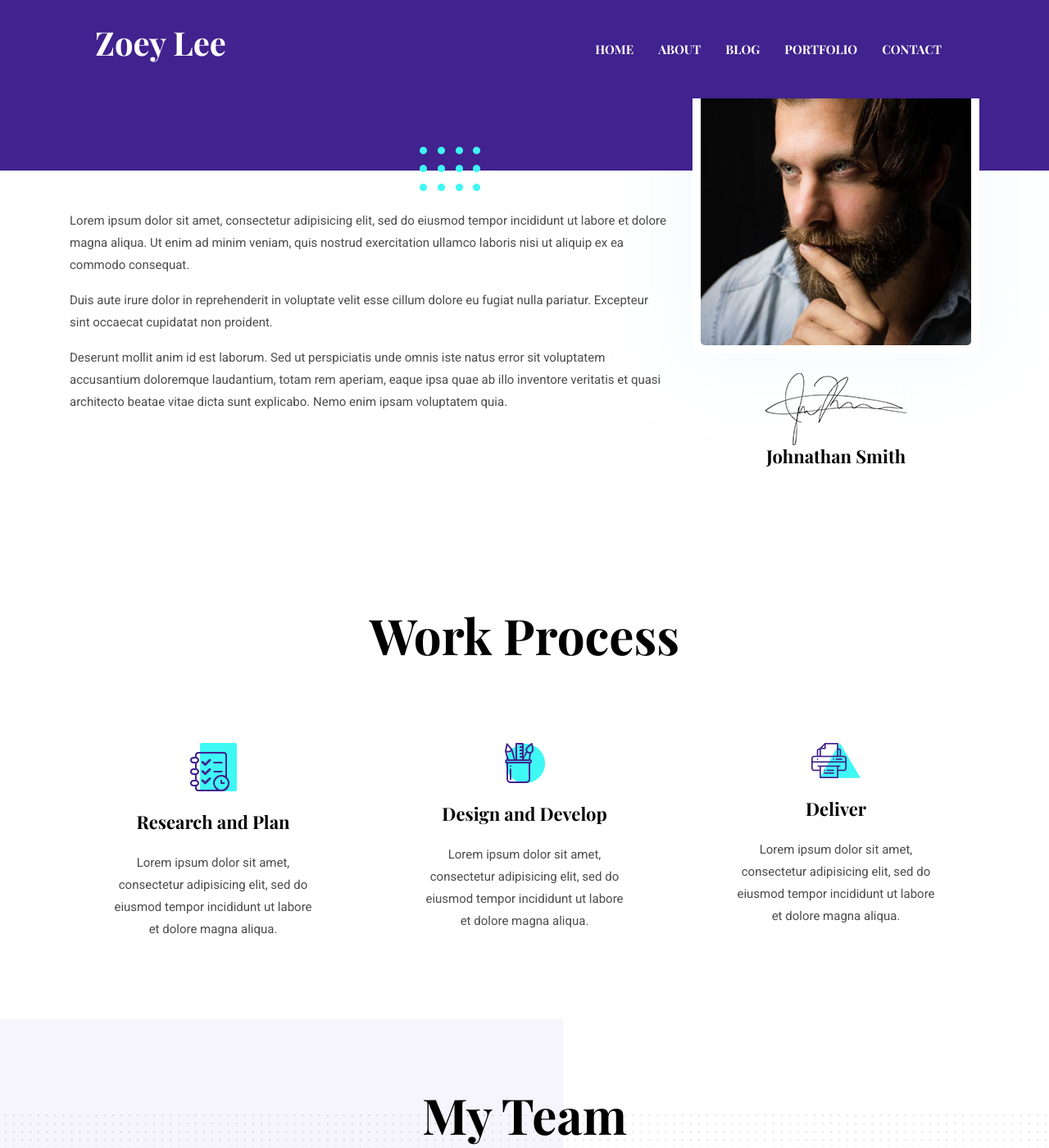
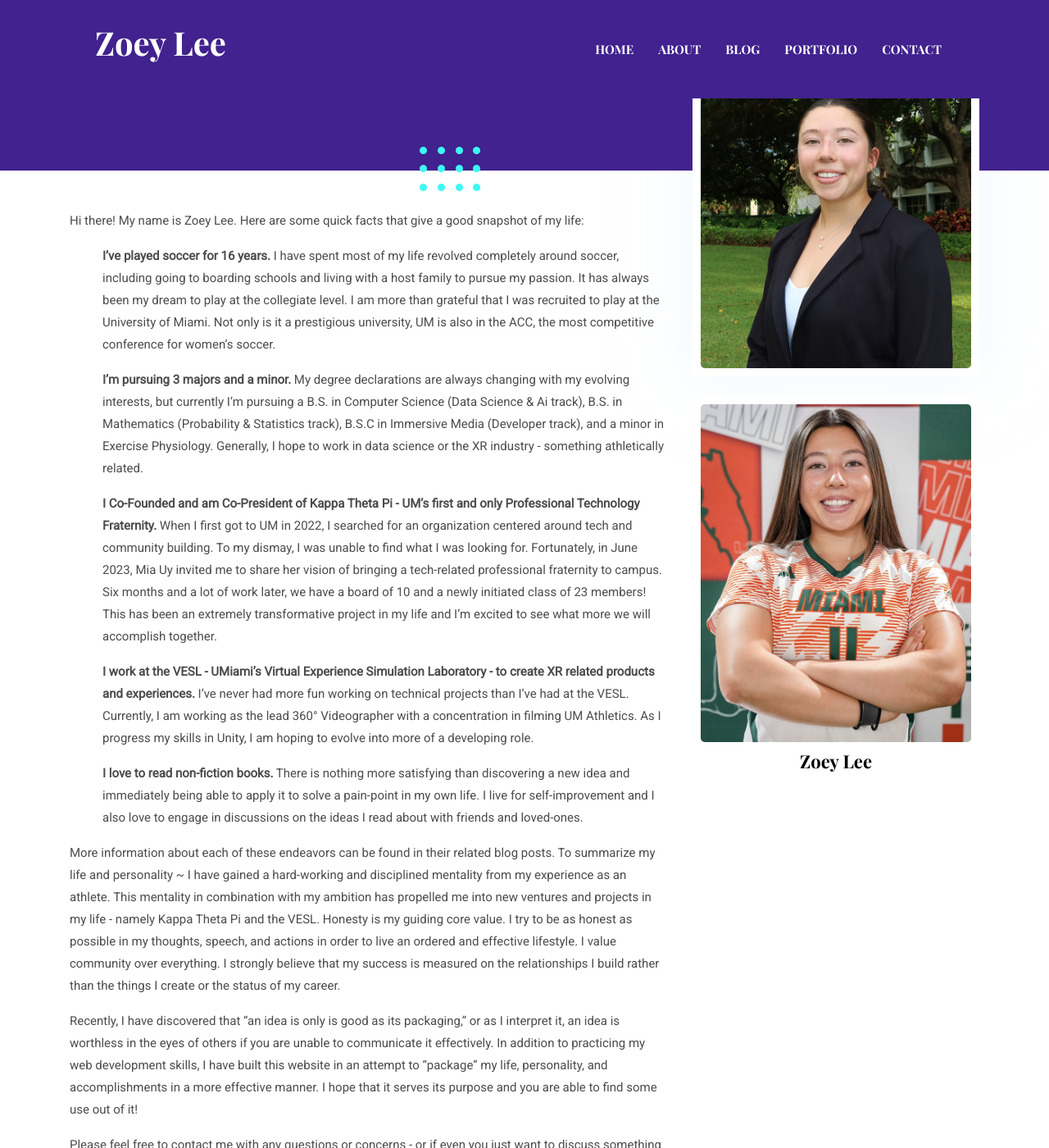
Before and after one commit to zoooey99/zoooey99.github.io, a Jekyll site: the page built from _pages/about.md, in a window 1280 px wide and 1400 px high, scrolled down 304 px. Shown: the whole window at 82% size. Built offline with Jekyll 4.4.1, drawn with Linux system fonts in a browser that asks for light colours; some of the changed text lies outside the part shown.

Commit message:
About Me w/ pic, social icons w/ links

```diff
--- a/_data/settings.yml
+++ b/_data/settings.yml
@@ -40,10 +40,10 @@ hero:
 
 
 social:
-  - { icon: "ti-facebook", link: "#" }
+  - { icon: "ti-linkedin", link: "https://www.linkedin.com/in/zoeylee123/" }
+  - { icon: "ti-github", link: "https://github.com/zoooey99" }
   - { icon: "ti-instagram", link: "https://www.instagram.com/zoeylee.11/" }
-  - { icon: "ti-dribbble", link: "#" }
-  - { icon: "ti-twitter", link: "#" }
+  - { icon: "ti-youtube", link: "https://www.youtube.com/channel/UC7wPtbAp6nn3VJ1dbh5bwbA" }
 
 #-------------------------------
 # About (Section and Page)
--- a/_layouts/about.html
+++ b/_layouts/about.html
@@ -31,7 +31,7 @@ layout: default
         <div class="shadow-down mb-4">
           <img src="{{ site.baseurl }}/{{ page.image }}" alt="{{ page.author }}" class="img-fluid w-100 rounded-lg border-thick border-white">
         </div>
-        <img src="{{ site.baseurl }}/{{ page.signature }}" alt="signature" class="img-fluid">
+        <img src="{{ site.baseurl }}/{{ page.signature }}" alt="signature" class="img-fluid w-100 rounded-lg border-thick border-white">
         <h4>{{ page.author }}</h4>
       </div>
     </div>
--- a/_pages/about.md
+++ b/_pages/about.md
@@ -1,18 +1,30 @@
 ---
 layout: about
 title: About Me
-author: Johnathan Smith
-image: assets/images/about/author.jpg
-signature: assets/images/about/signature.png
+author: Zoey Lee
+image: assets/images/about/ZoeyLee-ProfessionalPic Cropped.jpg
+signature: assets/images/about/Box Arms Crossed.JPG
 ---
 
-Lorem ipsum dolor sit amet, consectetur adipisicing elit, sed do eiusmod tempor incididunt ut labore et
-dolore magna aliqua. Ut enim ad minim veniam, quis nostrud exercitation ullamco laboris nisi ut aliquip ex ea
-commodo consequat.
+Hi there! My name is Zoey Lee. Here are some quick facts that give a good snapshot of my life:
 
-Duis aute irure dolor in reprehenderit in voluptate velit esse cillum dolore eu fugiat nulla pariatur.
-Excepteur sint occaecat cupidatat non proident.
+- **I’ve played soccer for 16 years.** I have spent most of my life revolved completely around soccer, including going to boarding schools and living with a host family to pursue my passion. It has always been my dream to play at the collegiate level. I am more than grateful that I was recruited to play at the University of Miami. Not only is it a prestigious university, UM is also in the ACC, the most competitive conference for women’s soccer.
 
-Deserunt mollit anim id est laborum. Sed ut perspiciatis unde omnis iste natus error sit voluptatem
-accusantium doloremque laudantium, totam rem aperiam, eaque ipsa quae ab illo inventore veritatis et quasi
-architecto beatae vitae dicta sunt explicabo. Nemo enim ipsam voluptatem quia.
+* **I’m pursuing 3 majors and a minor.** My degree declarations are always changing with my evolving interests, but currently I’m pursuing a B.S. in Computer Science (Data Science & Ai track), B.S. in Mathematics (Probability & Statistics track), B.S.C in Immersive Media (Developer track), and a minor in Exercise Physiology. Generally, I hope to work in data science or the XR industry - something athletically related.
+
+- **I Co-Founded and am Co-President of Kappa Theta Pi - UM’s first and only Professional Technology Fraternity.** When I first got to UM in 2022, I searched for an organization centered around tech and community building. To my dismay, I was unable to find what I was looking for. Fortunately, in June 2023, Mia Uy invited me to share her vision of bringing a tech-related professional fraternity to campus. Six months and a lot of work later, we have a board of 10 and a newly initiated class of 23 members! This has been an extremely transformative project in my life and I’m excited to see what more we will accomplish together.
+
+- **I work at the VESL - UMiami’s Virtual Experience Simulation Laboratory - to create XR related products and experiences.** I’ve never had more fun working on technical projects than I’ve had at the VESL. Currently, I am working as the lead 360° Videographer with a concentration in filming UM Athletics. As I progress my skills in Unity, I am hoping to evolve into more of a developing role.
+
+- **I love to read non-fiction books.** There is nothing more satisfying than discovering a new idea and immediately being able to apply it to solve a pain-point in my own life. I live for self-improvement and I also love to engage in discussions on the ideas I read about with friends and loved-ones.
+
+
+More information about each of these endeavors can be found in their related blog posts. To summarize my life and personality ~ I have gained a hard-working and disciplined mentality from my experience as an athlete. This mentality in combination with my ambition has propelled me into new ventures and projects in my life - namely Kappa Theta Pi and the VESL. Honesty is my guiding core value. I try to be as honest as possible in my thoughts, speech, and actions in order to live an ordered and effective lifestyle. I value community over everything. I strongly believe that my success is measured on the relationships I build rather than the things I create or the status of my career.
+
+Recently, I have discovered that “an idea is only is good as its packaging,” or as I interpret it, an idea is worthless in the eyes of others if you are unable to communicate it effectively. In addition to practicing my web development skills, I have built this website in an attempt to “package” my life, personality, and accomplishments in a more effective manner. I hope that it serves its purpose and you are able to find some use out of it!
+
+Please feel free to contact me with any questions or concerns - or if even you just want to discuss something interesting :\)
+
+Sincerely,
+
+Zoey Lee
```
Also changed, not shown: index.html (+0 -7 lines), assets/images/about/Box Arms Crossed.JPG (added), assets/images/about/ZoeyLee-ProfessionalPic Cropped.jpg (added).
